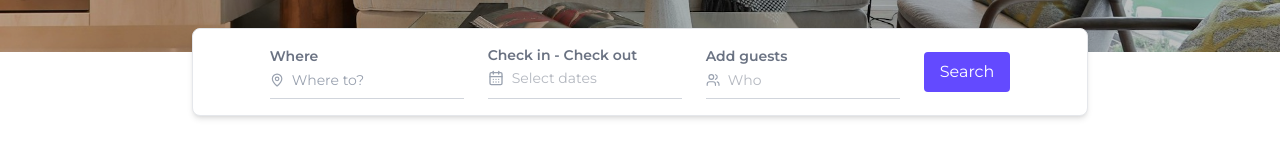
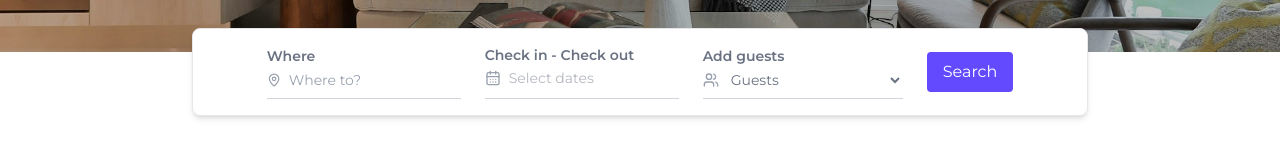
Before and after one commit to TomChrister/holidaze, a React (Vite) app: page / in a window 1280 px wide. Shown: the part 463-623 px from the top of the page. Built offline with nearby package versions, Linux system fonts and the light colour scheme; no server answers; a web font is replaced by a local one.

Commit message:
feat: added readme

```diff
--- a/src/components/ProfileData.tsx
+++ b/src/components/ProfileData.tsx
@@ -23,7 +23,6 @@ export function ProfileData() {
                 setLoading(false);
             }
         }
-
         loadProfile();
     }, [name]);
 
@@ -73,9 +72,6 @@ export function ProfileData() {
                     </p>
                 </div>
             </div>
-
-
-
         </div>
     )
 }
--- a/src/components/SearchBar.tsx
+++ b/src/components/SearchBar.tsx
@@ -21,7 +21,8 @@ export function SearchBar({
 
     return (
         <div className='flex justify-center p-4 px-6 pb-6'>
-            <div className={`relative z-10 flex flex-col gap-6 border border-gray-200 rounded-lg p-4 w-full max-w-md -mt-10 bg-white shadow-md lg:flex-row lg:max-w-4xl lg:flex justify-center lg:items-end ${extra}`}>
+            <div
+                className={`relative z-10 flex flex-col gap-6 border border-gray-200 rounded-lg p-4 w-full max-w-md -mt-10 bg-white shadow-md lg:flex-row lg:max-w-4xl lg:flex justify-center lg:items-end ${extra}`}>
                 <div className='flex flex-col'>
                     <div className='mb-1 text-sm font-semibold text-gray-500'>Where</div>
                     <div className='flex items-center border-b border-gray-300 pb-2'>
@@ -47,7 +48,7 @@ export function SearchBar({
                             endDate={dateRange[1]}
                             onChange={(update) => setDateRange(update as [Date | null, Date | null])}
                             placeholderText='Select dates'
-                            className='w-full text-sm text-gray-500 focus:outline-none'
+                            className='w-full text-sm text-gray-500 focus:outline-none hover:cursor-pointer'
                             dateFormat='dd/MM/yyyy'
                         />
                     </div>
@@ -57,14 +58,18 @@ export function SearchBar({
                     <div className='mb-1 text-sm font-semibold text-gray-500'>Add guests</div>
                     <div className='flex items-center border-b border-gray-300 pb-2'>
                         <Users className='mr-2 h-4 w-4 text-gray-400'/>
-                        <input
-                            type='number'
-                            min={1}
+                        <select
                             value={guests}
                             onChange={(e) => setGuests(e.target.value)}
-                            className='w-full text-sm text-gray-500 focus:outline-none'
-                            placeholder='Who'
-                        />
+                            className='w-full text-sm text-gray-500 focus:outline-none lg:w-44 hover:cursor-pointer'
+                        >
+                            <option value='' disabled>Guests</option>
+                            {Array.from({ length: 100 }, (_, i) => (
+                                <option key={i + 1} value={i + 1}>
+                                    {i + 1} guest{i + 1 > 1 ? 's' : ''}
+                                </option>
+                            ))}
+                        </select>
                     </div>
                 </div>
 
--- a/src/features/venue/MyVenues.tsx
+++ b/src/features/venue/MyVenues.tsx
@@ -40,7 +40,7 @@ export function MyVenues() {
 
     return (
         <div className='w-full px-8 pt-6 lg:px-0 lg:pt-6'>
-            <div className='flex justify-between gap-3'>
+            <div className='flex items-center justify-between gap-3'>
                 <div className='flex items-center gap-4'>
                     <h1 className='text-2xl font-semibold'>My venues</h1>
                     <House className='text-brand-primary'/>
--- a/src/features/venue/VenueDetails.tsx
+++ b/src/features/venue/VenueDetails.tsx
@@ -32,7 +32,7 @@ export function VenueDetails({ venue, venueId }: Props) {
             <div className='border-b border-gray-300 bg-brand-secondary lg:px-52 md:pt-6'>
                 <Slider {...settings}>
                     {images.map((img, i) => (
-                        <div key={i} className='relative w-full h-[400px]'>
+                        <div key={i} className='relative w-full h-[330px] lg:h-[400px]'>
                             <img
                                 src={img.url}
                                 alt={img.alt || venue.name}
```
Also changed, not shown: 1 other file (tests, documents, lock files or other folders).
